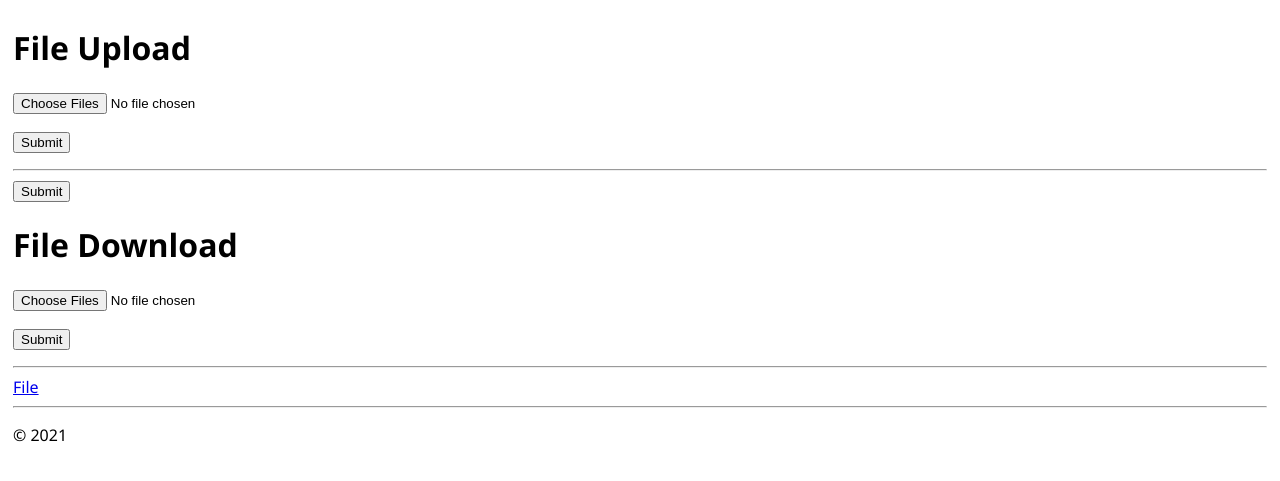
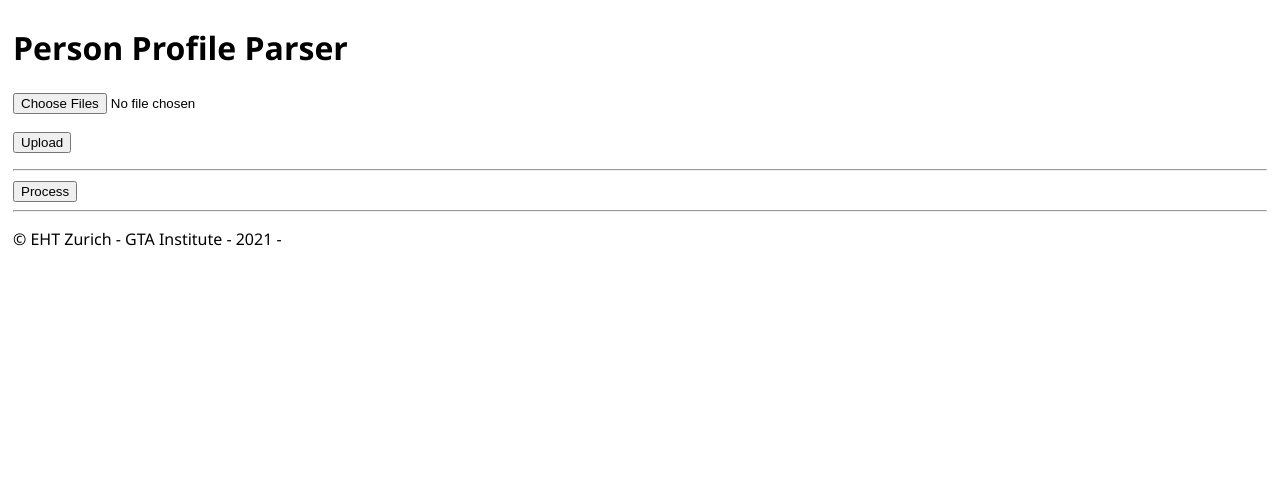
Before and after one commit to gtadigital/etl_application, a Flask app: page /person/ in a window 1280 px wide. Shown: the part 47-528 px from the top of the page. Run offline with Flask 2, Linux system fonts and the light colour scheme.

Commit message:
Updated layout

```diff
--- a/templates/layout.html
+++ b/templates/layout.html
@@ -21,7 +21,7 @@
             {% endblock %}
             <hr/>
             <footer>
-                <p>© 2021</p>
+                <p>© EHT Zurich - GTA Institute - 2021 -</p>
             </footer>
         </div>
     </body>
--- a/templates/person.html
+++ b/templates/person.html
@@ -3,10 +3,10 @@
 Person page
 {% endblock %}
 {% block content %}
-<h1>File Upload</h1>
+<h1>Person Profile Parser</h1>
     <form method="POST" action="" enctype="multipart/form-data">
-      <p><input type="file" name="file" multiple></p>
-      <p><input type="submit" value="Submit"></p>
+      <p><input type="file" name="files[]" multiple="true" autocomplete="off" required></p>
+      <p><input type="submit" value="Upload"></p>
     </form>
     <hr>
     {% for file in files %}
@@ -14,13 +14,7 @@ Person page
     {% endfor %}
 <form action = "http://localhost:5000/person_parser/" method = "POST"
 enctype = "multipart/form-data">
-<input type = "submit"/>
+<input type = "submit" value="Process"/>
 </form>
-<h1>File Download</h1>
-    <form method="POST" action="" enctype="multipart/form-data">
-      <p><input type="file" name="file" multiple></p>
-      <p><input type="submit" value="Submit"></p>
-    </form>
-    <hr>
-    <a href="{{ url_for('download', filename="downloadFile.txt") }}">File</a>
-{% endblock %}
+
+    {% endblock %}
```
